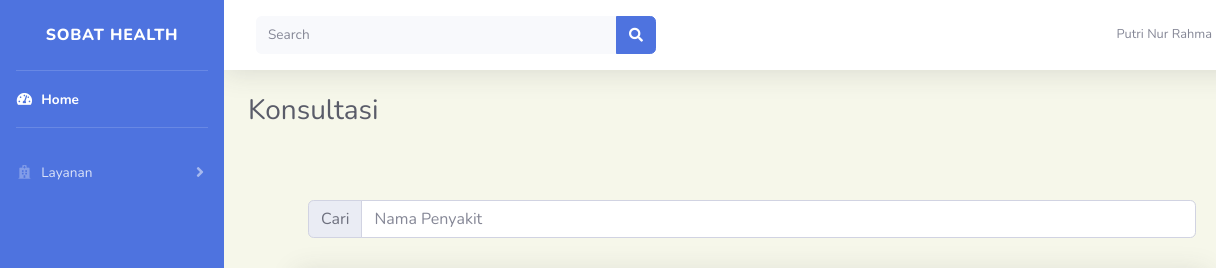
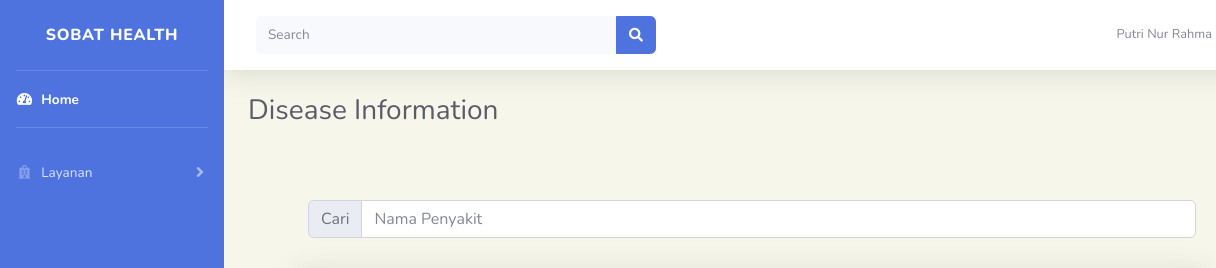
Before and after one commit to putrinurrahma/sobathealth, a website with bundled scripts: page Disease_Information.html in a window 1280 px wide. Shown: the top 268 px of the page, 0-1216 px from the left. Built offline with nearby package versions, Linux system fonts and the light colour scheme.

Commit message:
Update Disease_Information.html

```diff
--- a/Disease_Information.html
+++ b/Disease_Information.html
@@ -231,7 +231,7 @@
             <div
               class="d-sm-flex align-items-center justify-content-between mb-4"
             >
-              <h1 class="h3 mb-0 text-gray-800">Konsultasi</h1>
+              <h1 class="h3 mb-0 text-gray-800">Disease Information</h1>
             </div>
             <div class="container p-5">
               <div class="col-auto">
```
